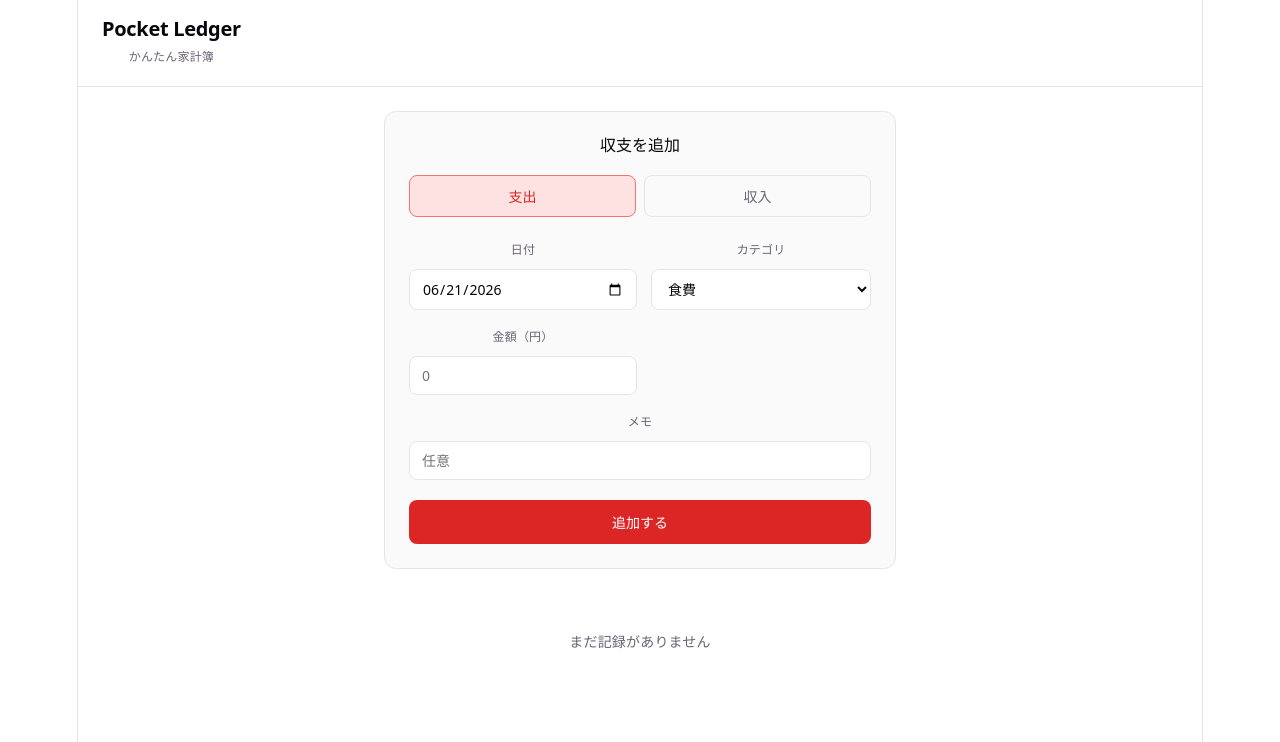
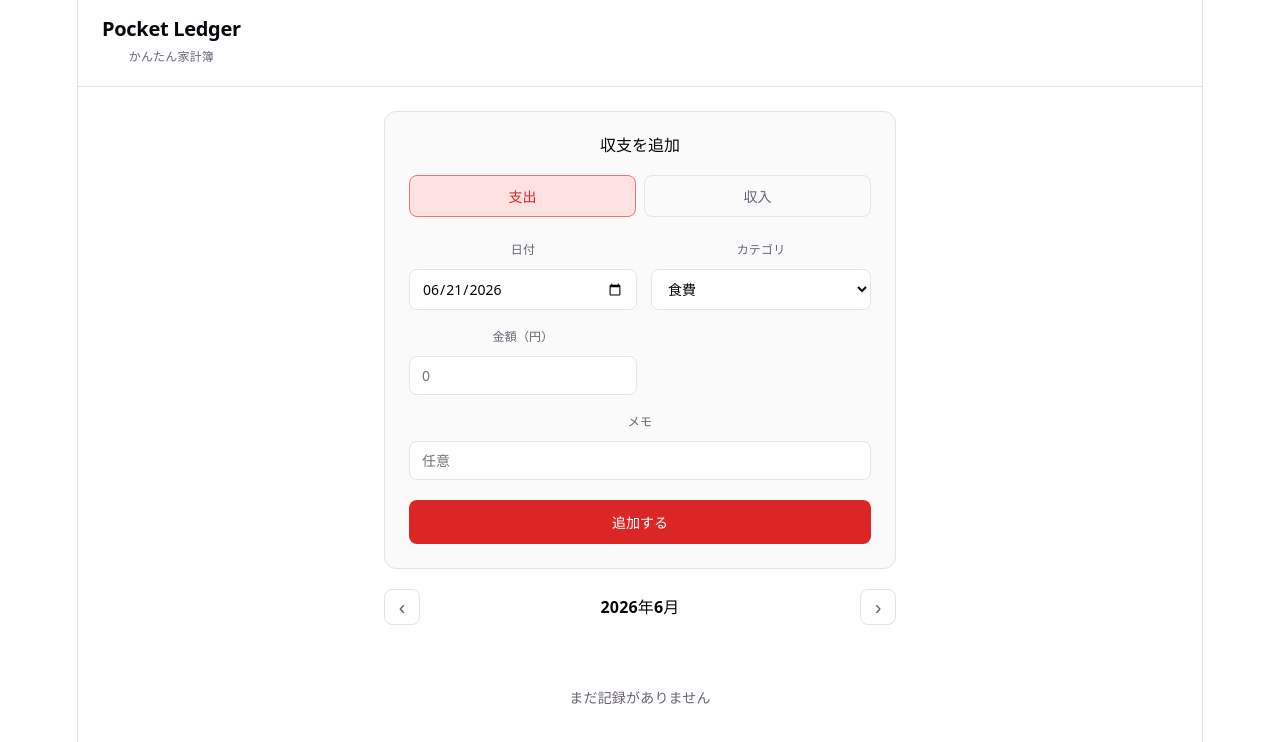
Before and after one commit to rakunanosa/Billionair-Project, a React (Vite) app: page / in a window 1280 px wide. Shown: the top 742 px of the page. Built offline with nearby package versions, Linux system fonts and the light colour scheme.

Commit message:
feat: add monthly filter with prev/next navigation
Co-Authored-By: Claude Sonnet 4.6 <noreply@anthropic.com>

```diff
--- a/src/App.jsx
+++ b/src/App.jsx
@@ -1,11 +1,16 @@
+import { useState } from 'react'
 import TransactionForm from './components/TransactionForm'
 import TransactionList from './components/TransactionList'
+import MonthNav from './components/MonthNav'
 import { useTransactions } from './hooks/useTransactions'
 import { exportToExcel } from './utils/exportExcel'
 import './App.css'
 
 function App() {
   const { transactions, addTransaction, deleteTransaction } = useTransactions()
+  const [month, setMonth] = useState(() => new Date().toISOString().slice(0, 7))
+
+  const filtered = transactions.filter(tx => tx.date.startsWith(month))
 
   return (
     <div className="app-layout">
@@ -14,11 +19,8 @@ function App() {
           <h1 className="app-title">Pocket Ledger</h1>
           <p className="app-subtitle">かんたん家計簿</p>
         </div>
-        {transactions.length > 0 && (
-          <button
-            className="export-btn"
-            onClick={() => exportToExcel(transactions)}
-          >
+        {filtered.length > 0 && (
+          <button className="export-btn" onClick={() => exportToExcel(filtered, month)}>
             Excelで出力
           </button>
         )}
@@ -27,7 +29,9 @@ function App() {
       <main className="app-main">
         <TransactionForm onAdd={addTransaction} />
         <div className="app-section-gap" />
-        <TransactionList transactions={transactions} onDelete={deleteTransaction} />
+        <MonthNav month={month} onChange={setMonth} />
+        <div className="app-section-gap" />
+        <TransactionList transactions={filtered} onDelete={deleteTransaction} />
       </main>
     </div>
   )
--- /dev/null
+++ b/src/components/MonthNav.css
@@ -0,0 +1,57 @@
+.month-nav {
+  display: flex;
+  align-items: center;
+  justify-content: space-between;
+  gap: 8px;
+}
+
+.month-nav__center {
+  display: flex;
+  align-items: center;
+  gap: 10px;
+}
+
+.month-nav__label {
+  font-size: 16px;
+  font-weight: 700;
+  color: var(--text-h);
+  min-width: 90px;
+  text-align: center;
+}
+
+.month-nav__arrow {
+  background: none;
+  border: 1.5px solid var(--border);
+  border-radius: 8px;
+  width: 36px;
+  height: 36px;
+  font-size: 20px;
+  line-height: 1;
+  cursor: pointer;
+  color: var(--text);
+  display: flex;
+  align-items: center;
+  justify-content: center;
+  transition: border-color 0.15s, color 0.15s;
+}
+
+.month-nav__arrow:hover {
+  border-color: var(--accent);
+  color: var(--accent);
+}
+
+.month-nav__today {
+  background: none;
+  border: 1.5px solid var(--border);
+  border-radius: 6px;
+  padding: 3px 10px;
+  font-size: 12px;
+  color: var(--text);
+  cursor: pointer;
+  transition: border-color 0.15s, color 0.15s;
+}
+
+.month-nav__today:hover {
+  border-color: var(--accent);
+  color: var(--accent);
+}
--- /dev/null
+++ b/src/components/MonthNav.jsx
@@ -0,0 +1,28 @@
+import './MonthNav.css'
+
+export default function MonthNav({ month, onChange }) {
+  const [year, mon] = month.split('-').map(Number)
+
+  function shift(delta) {
+    const d = new Date(year, mon - 1 + delta, 1)
+    const next = `${d.getFullYear()}-${String(d.getMonth() + 1).padStart(2, '0')}`
+    onChange(next)
+  }
+
+  const isCurrentMonth = month === new Date().toISOString().slice(0, 7)
+
+  return (
+    <div className="month-nav">
+      <button className="month-nav__arrow" onClick={() => shift(-1)} aria-label="前の月">‹</button>
+      <div className="month-nav__center">
+        <span className="month-nav__label">{year}年{mon}月</span>
+        {!isCurrentMonth && (
+          <button className="month-nav__today" onClick={() => onChange(new Date().toISOString().slice(0, 7))}>
+            今月
+          </button>
+        )}
+      </div>
+      <button className="month-nav__arrow" onClick={() => shift(1)} aria-label="次の月">›</button>
+    </div>
+  )
+}
--- a/src/utils/exportExcel.js
+++ b/src/utils/exportExcel.js
@@ -1,6 +1,6 @@
 import * as XLSX from 'xlsx'
 
-export function exportToExcel(transactions) {
+export function exportToExcel(transactions, month) {
   const rows = transactions.map(tx => ({
     日付: tx.date,
     種別: tx.type === 'income' ? '収入' : '支出',
@@ -20,8 +20,9 @@ export function exportToExcel(transactions) {
   ]
 
   const wb = XLSX.utils.book_new()
-  XLSX.utils.book_append_sheet(wb, ws, '家計簿')
+  const sheetName = month ? month.replace('-', '年') + '月' : '家計簿'
+  XLSX.utils.book_append_sheet(wb, ws, sheetName)
 
-  const date = new Date().toISOString().slice(0, 10)
-  XLSX.writeFile(wb, `pocket-ledger-${date}.xlsx`)
+  const filename = month ? `pocket-ledger-${month}.xlsx` : `pocket-ledger-${new Date().toISOString().slice(0, 10)}.xlsx`
+  XLSX.writeFile(wb, filename)
 }
```
